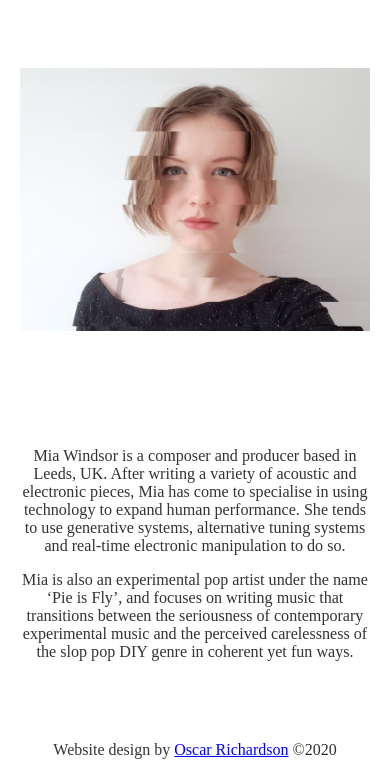
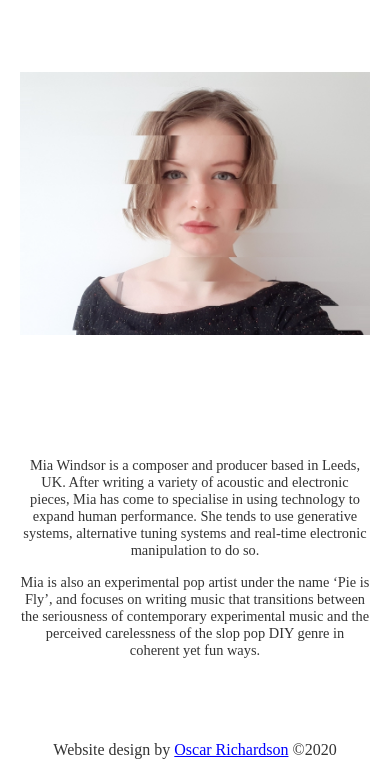
Before and after one commit to oscar-richardson/mia-windsor-composer, a PHP site: page / in a window 390 px wide. Shown: the part 69-844 px from the top of the page. Run offline with PHP 8.4, Linux system fonts and the light colour scheme; some web fonts are replaced.

Commit message:
make responsive down to 320px

```diff
--- a/styles.css
+++ b/styles.css
@@ -287,7 +287,7 @@
 }
 
 .text--20px-responsive {
-    font-size: calc(16px + (20 - 16) * ((100vw - 360px) / (1366 - 360)));
+    font-size: calc(14px + (20 - 14) * ((100vw - 320px) / (1366 - 320)));
 }
 
 .text--spaced {
```
